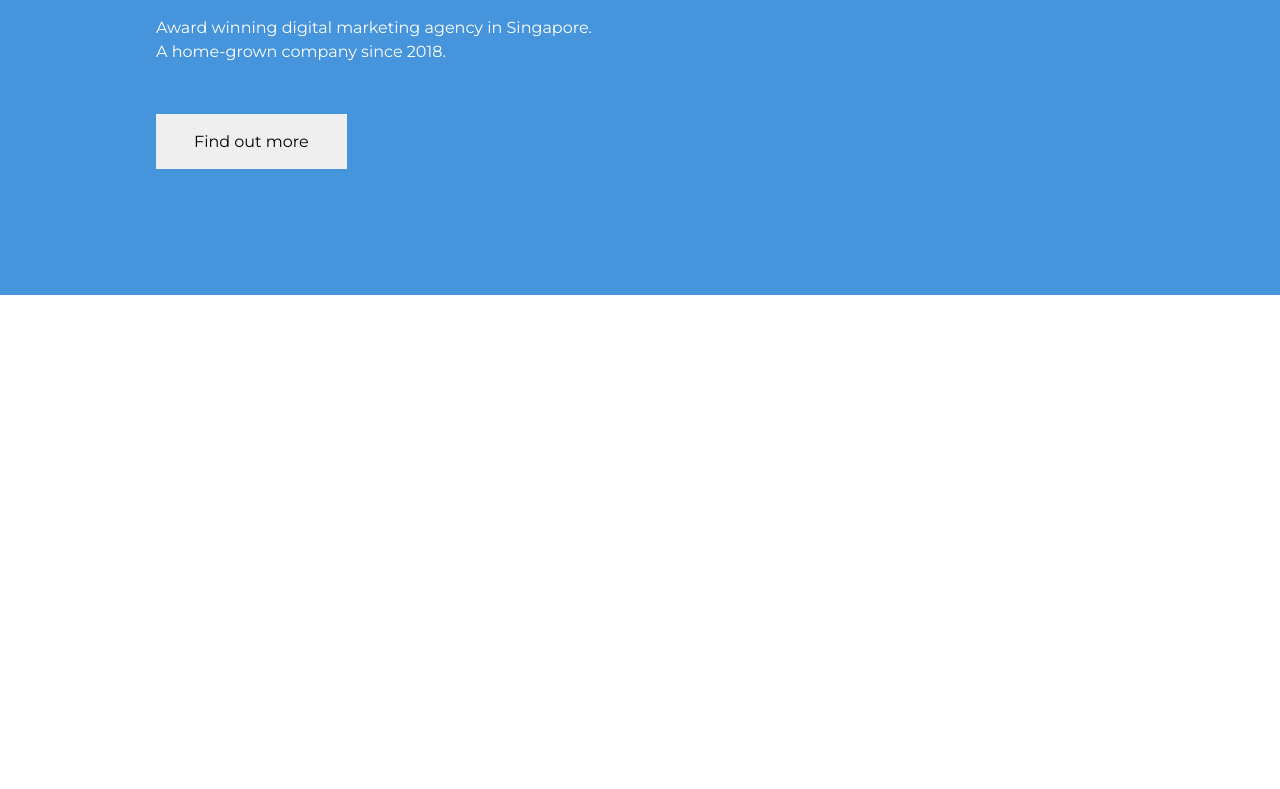
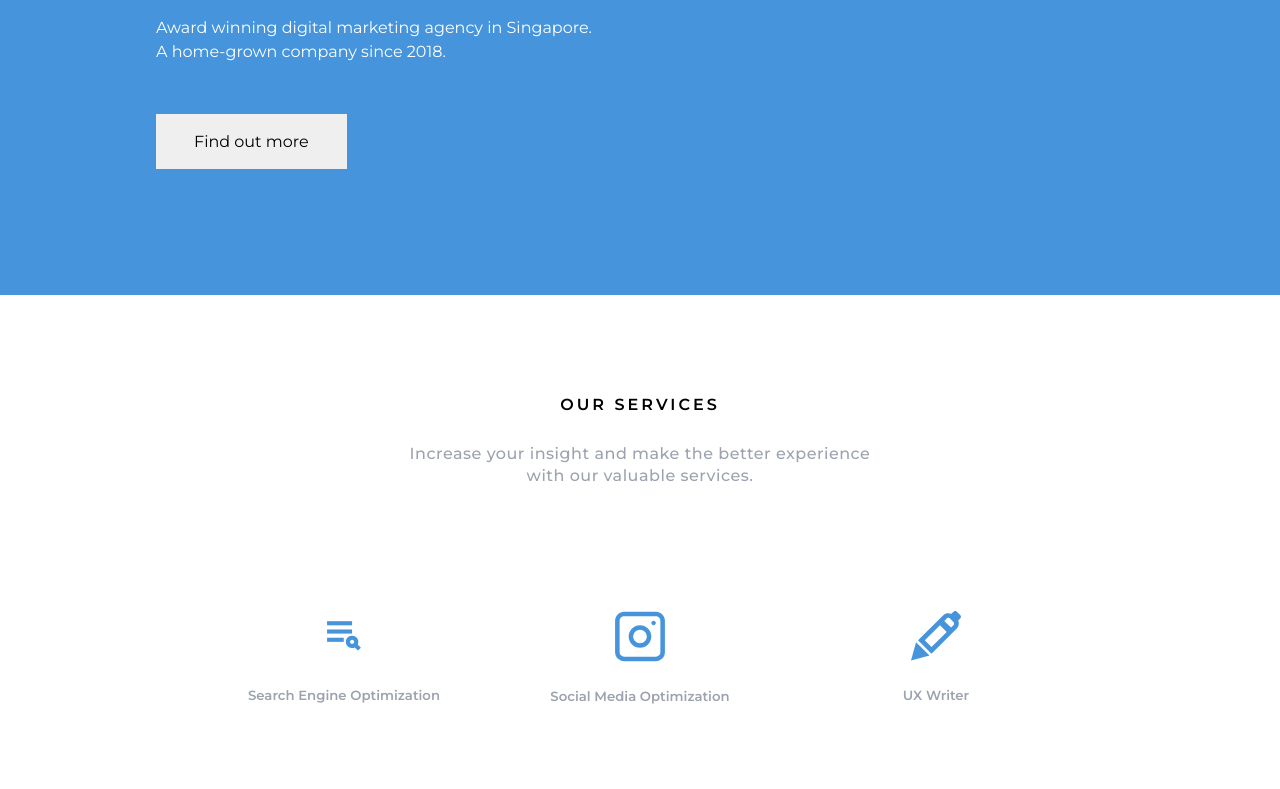
Before and after one commit to mDavron/figma, a plain HTML site: page index.html in a window 1280 px wide. Shown: the part 205-994 px from the top of the page. Before the commit the page ends 800 px from the top, so only its background shows below. Drawn offline with Linux system fonts and the light colour scheme.

Commit message:
section services style

```diff
--- a/index.html
+++ b/index.html
@@ -10,16 +10,43 @@
     <!-- HEADER -->
     <header class="header">
       <div class="container">
-        <div class="header_inner">
-          <h1 class="header_title">Digital Marketing Agency</h1>
-          <p class="header_text">
-            Award winning digital marketing agency in Singapore. A home-grown
-            company since 2018.
+        <h1 class="header_title">Digital Marketing Agency</h1>
+        <p class="header_text">
+          Award winning digital marketing agency in Singapore. A home-grown
+          company since 2018.
+        </p>
+        <button class="header_button">Find out more</button>
+      </div>
+    </header>
+    <!-- SERVICES START -->
+    <section class="services section_padding">
+      <div class="container">
+        <div class="section_content">
+          <h1 class="section_title">OUR SERVICES</h1>
+          <p class="section_desc">
+            Increase your insight and make the better experience with our
+            valuable services.
           </p>
-          <button class="header_button">Find out more</button>
+        </div>
+
+        <div class="section_items">
+          <div class="section_item">
+            <img src="/images/icons/search.svg" alt="search.svg" />
+            <h5>Search Engine Optimization</h5>
+          </div>
+
+          <div class="section_item">
+            <img src="/images/icons/social.svg" alt="search.svg" />
+            <h5>Social Media Optimization</h5>
+          </div>
+
+          <div class="section_item">
+            <img src="/images/icons/pen.svg" alt="search.svg" />
+            <h5>UX Writer</h5>
+          </div>
         </div>
       </div>
-    </header>
-    <!-- SERVICES -->
+    </section>
+    <!-- SERVICES END-->
   </body>
 </html>
--- a/styles/main.css
+++ b/styles/main.css
@@ -13,6 +13,7 @@ html {
 body {
   margin: 0;
   padding: 0;
+  font-family: "Montserrat", sans-serif;
 }
 .container {
   max-width: 1440px;
@@ -23,22 +24,25 @@ body {
 .header {
   background-color: #4694dc;
   min-height: 500px;
+  padding-top: 121px;
+  padding-bottom: 50px;
 }
-.header_inner {
+/* .header_inner {
   display: flex;
   flex-direction: column;
   align-items: start;
   justify-content: center;
-}
+} */
 .header_title {
   font-family: "Montserrat", sans-serif;
   font-size: 56px;
-  padding-top: 121px;
+  font-weight: 600;
+
   color: #fff;
 }
 .header_text {
   margin-top: 32px;
-  width: 437px;
+  max-width: 437px;
   font-size: 16px;
   line-height: 24px;
   font-family: "Montserrat", sans-serif;
@@ -52,3 +56,54 @@ body {
   color: #000;
   border: none;
 }
+.section_content {
+  display: flex;
+  flex-direction: column;
+  justify-content: center;
+  align-items: center;
+  margin-bottom: 74px;
+}
+.section_padding {
+  padding: 100px 0px 50px 0px;
+}
+.section_title {
+  font-size: 16px;
+  font-family: "Montserrat", sans-serif;
+  font-weight: 600;
+  color: #000;
+  text-transform: uppercase;
+  text-align-last: center;
+  margin-bottom: 29px;
+  letter-spacing: 3px;
+}
+.section_desc {
+  font-size: 16px;
+  color: #9ca3af;
+  text-align: center;
+  max-width: 465px;
+  font-weight: 500;
+  line-height: 22px;
+  letter-spacing: 0.5px;
+}
+.section_items {
+  display: flex;
+  max-width: 888px;
+  margin: 0 auto;
+}
+.section_item {
+  display: flex;
+  flex-basis: 33.333%;
+  min-height: 178px;
+  flex-direction: column;
+  align-items: center;
+  padding-top: 50px;
+  /* justify-content: center; */
+}
+.section_item > img {
+  width: 50px;
+}
+.section_item > h5 {
+  margin-top: 26px;
+  color: #9ca3af;
+  font-weight: 600;
+}
```
Also changed, not shown: images/icons/pen.svg (added), images/icons/search.svg (added), images/icons/social.svg (added), images/user1.png (added), images/user2.png (added), images/user3.png (added).
